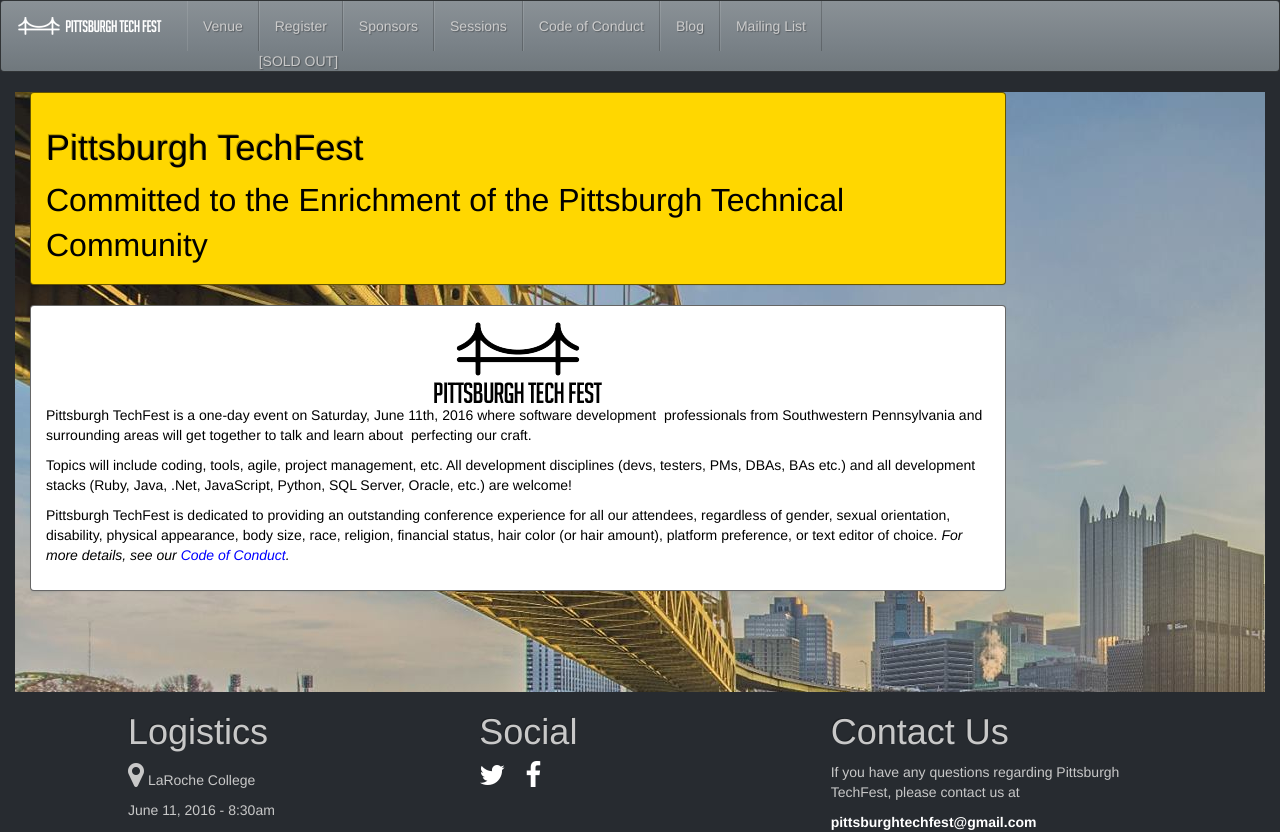
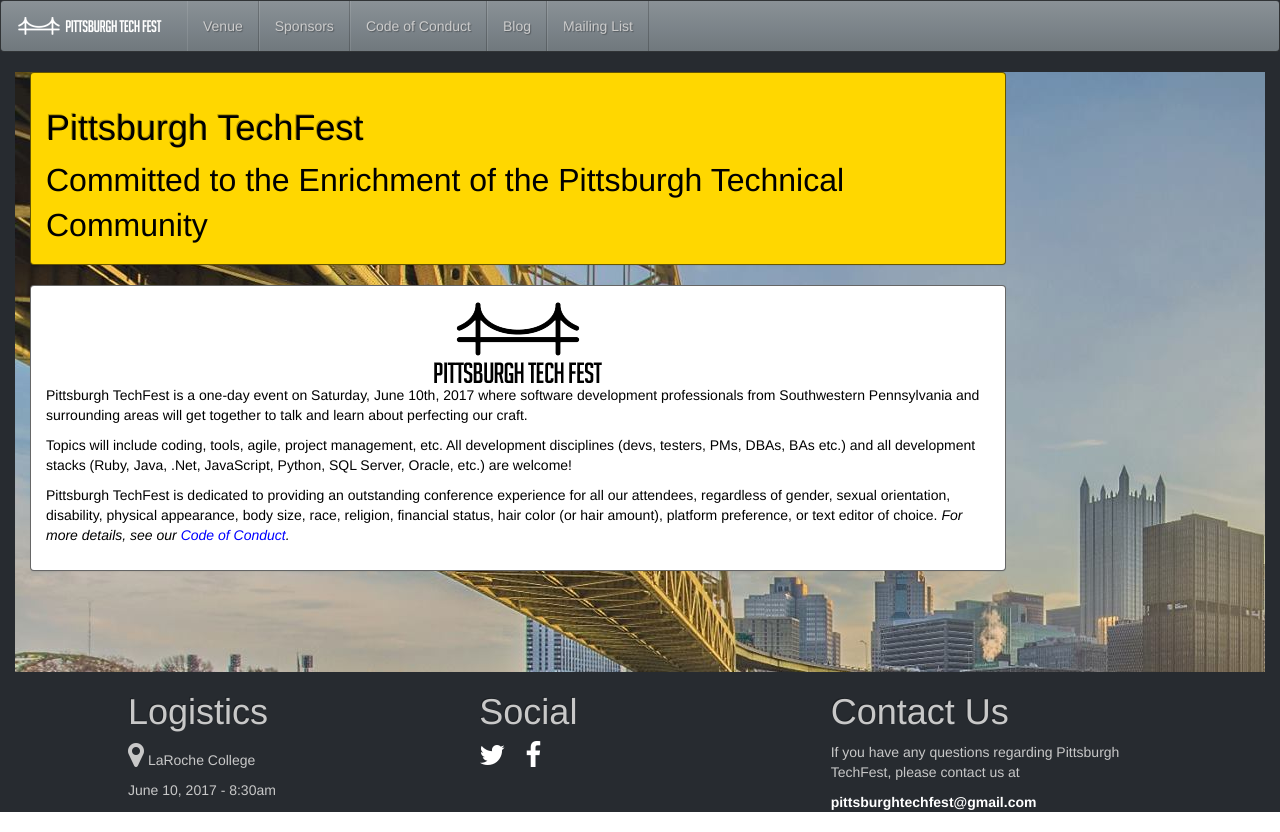
Before and after one commit to PghTechFest/pypghtechfest, a Flask app: page / in a window 1280 px wide. Run offline with Flask 2, Linux system fonts and the light colour scheme; parts of the project's set-up code (start-up, migrations or seed data) failed here and were passed over; some libraries are stand-ins or nearby versions.

Commit message:
Reset the site for 2017.

```diff
--- a/app/templates/base.html
+++ b/app/templates/base.html
@@ -19,11 +19,13 @@
             <div class="collapse navbar-collapse" id="navcol-1">
                 <ul class="nav navbar-nav">
                     <li role="presentation"><a href="venue">Venue </a></li>
-                    <!--<li role="presentation" class="active"><a href="https://www.showclix.com/event/pittsburgh-techfest-2016">Register </a></li>-->
-                    <li role="presentation"><a href="soldout">Register </a>[SOLD OUT]</li>
-                    <!-- <li role="presentation"><a href="http://goo.gl/forms/gtosd8qtX4">Volunteer</a></li> -->
+                    <!--<li role="presentation" class="active"><a href="https://www.showclix.com/event/pittsburgh-techfest-2016">Register </a></li>
+                    -->
+                    <!-- <li role="presentation"><a href="http://goo.gl/forms/gtosd8qtX4">Volunteer</a></li>
+                    -->
                     <li role="presentation"><a href="sponsors">Sponsors </a></li>
-                    <li role="presentation"><a href="sessions">Sessions </a></li>
+                    <!--<li role="presentation"><a href="sessions">Sessions </a></li>
+                    -->
                     <li role="presentation"><a href="codeofconduct">Code of Conduct</a></li>
                     <li role="presentation"><a href="http://blog.pghtechfest.com/">Blog </a></li>
                     <li role="presentation"><a href="https://groups.google.com/forum/#!forum/pghtechfest">Mailing List</a></li>
@@ -53,7 +55,7 @@
             <div class="col-md-4">
                 <h1>Logistics </h1>
                 <p><i class="fa fa-map-marker fa-2x"></i> LaRoche College</p>
-                <p>June 11, 2016 - 8:30am</p>
+                <p>June 10, 2017 - 8:30am</p>
             </div>
             <div class="col-md-4">
             <h1>Social </h1>
--- a/app/templates/index.html
+++ b/app/templates/index.html
@@ -12,7 +12,7 @@
             </div>
             <div class="row">
                 <div class="col-md-12">
-                    <p>Pittsburgh TechFest is a one-day event on Saturday, June 11th, 2016 where software development  professionals from Southwestern Pennsylvania and surrounding areas will get together to talk and learn about  perfecting our craft. </p>
+                    <p>Pittsburgh TechFest is a one-day event on Saturday, June 10th, 2017 where software development professionals from Southwestern Pennsylvania and surrounding areas will get together to talk and learn about perfecting our craft. </p>
                     <p>Topics will include coding, tools, agile, project management, etc. All development disciplines (devs, testers, PMs, DBAs, BAs etc.) and all development stacks (Ruby, Java, .Net, JavaScript, Python, SQL Server, Oracle, etc.) are welcome!
                         </p>
                     <p>
```
